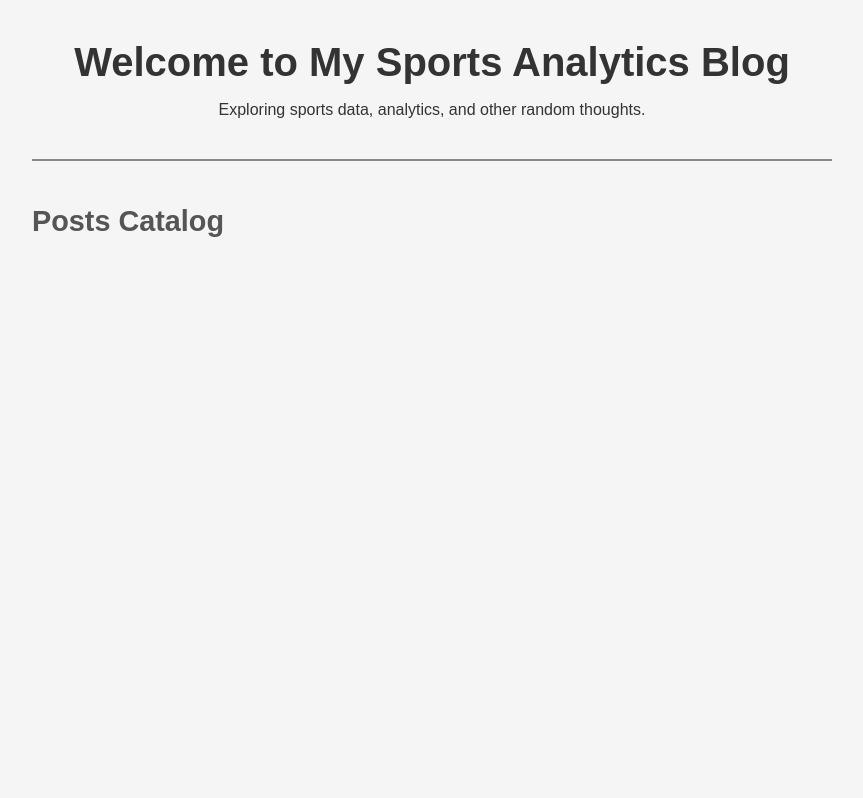
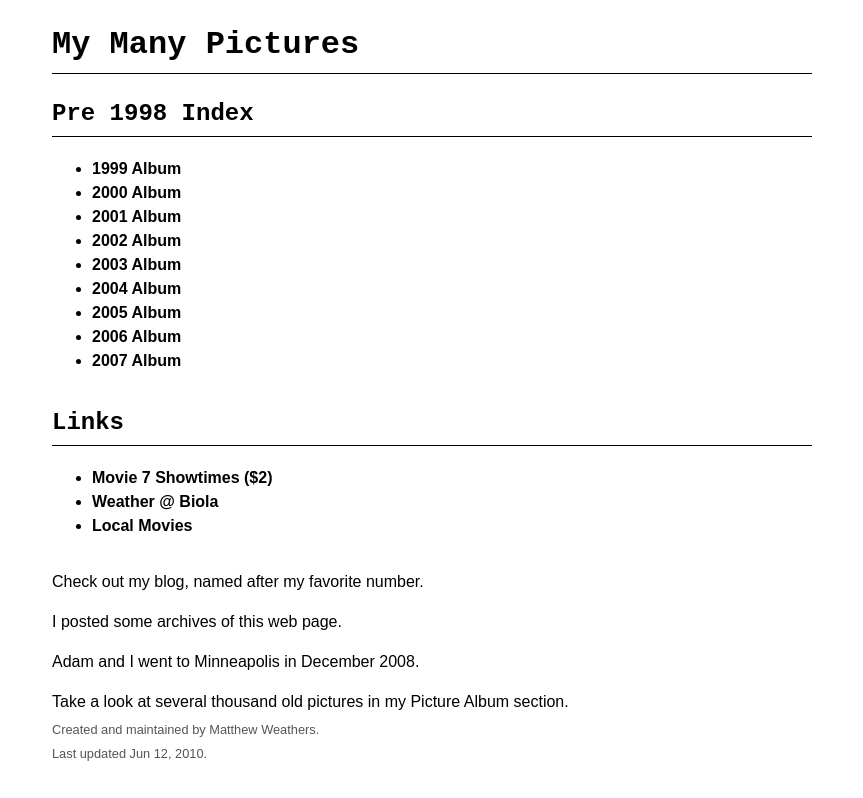
Before and after one commit to jack-ferrence/jack-ferrence.github.io, a plain HTML site: page index.html in a window 1280 px wide. Shown: the whole page, without its empty margins (208-1071 px from the left). Drawn offline with Linux system fonts and the light colour scheme.

Commit message:
Revise index.html for blog title and layout

```diff
--- a/index.html
+++ b/index.html
@@ -2,53 +2,77 @@
 <html lang="en">
 <head>
   <meta charset="UTF-8" />
-  <meta name="viewport" content="width=device-width, initial-scale=1.0"/>
-  <title>Welcome to My Sports Analytics Blog</title>
+  <meta name="viewport" content="width=device-width, initial-scale=1" />
+  <title>My Many Pictures - Classic Blog Style</title>
   <style>
     body {
-      font-family: Arial, sans-serif;
-      margin: 40px;
-      background-color: #f5f5f5;
-      color: #333;
-      max-width: 800px;
-      margin-left: auto;
-      margin-right: auto;
+      background-color: white;
+      color: black;
+      font-family: "Arial", sans-serif;
+      margin: 20px auto;
+      max-width: 760px;
+      line-height: 1.5;
     }
-    header {
-      text-align: center;
-      margin-bottom: 40px;
+    h1, h2 {
+      font-family: "Courier New", Courier, monospace;
+      border-bottom: 1px solid black;
+      padding-bottom: 4px;
     }
-    h1 {
-      font-size: 2.5em;
-      margin-bottom: 10px;
+    a {
+      color: black;
+      text-decoration: none;
+      font-weight: bold;
     }
-    #catalog {
-      border-top: 2px solid #888;
-      padding-top: 20px;
+    a:hover {
+      text-decoration: underline;
     }
-    #catalog h2 {
-      font-size: 1.8em;
+    .index-section {
+      margin-bottom: 2em;
+    }
+    pre {
+      background-color: #eee;
+      padding: 8px;
+      overflow-x: auto;
+    }
+    .small-note {
+      font-size: 0.8em;
       color: #555;
-    }
-    /* Placeholder style for catalog items (to come) */
-    .post {
-      margin-bottom: 20px;
-      padding: 10px;
-      background: white;
-      border-radius: 5px;
-      box-shadow: 0 0 5px #aaa;
+      margin-top: -10px;
+      margin-bottom: 15px;
     }
   </style>
 </head>
 <body>
-  <header>
-    <h1>Welcome to My Sports Analytics Blog</h1>
-    <p>Exploring sports data, analytics, and other random thoughts.</p>
-  </header>
-
-  <section id="catalog">
-    <h2>Posts Catalog</h2>
-    <!-- Blog posts will be added here in the future -->
-  </section>
+  <h1>My Many Pictures</h1>
+  <div class="index-section">
+    <h2>Pre 1998 Index</h2>
+    <ul>
+      <li><a href="#">1999 Album</a></li>
+      <li><a href="#">2000 Album</a></li>
+      <li><a href="#">2001 Album</a></li>
+      <li><a href="#">2002 Album</a></li>
+      <li><a href="#">2003 Album</a></li>
+      <li><a href="#">2004 Album</a></li>
+      <li><a href="#">2005 Album</a></li>
+      <li><a href="#">2006 Album</a></li>
+      <li><a href="#">2007 Album</a></li>
+    </ul>
+  </div>
+  <div class="index-section">
+    <h2>Links</h2>
+    <ul>
+      <li><a href="#">Movie 7 Showtimes ($2)</a></li>
+      <li><a href="#">Weather @ Biola</a></li>
+      <li><a href="#">Local Movies</a></li>
+    </ul>
+  </div>
+  <div class="index-section">
+    <p>Check out my blog, named after my favorite number.</p>
+    <p>I posted some archives of this web page.</p>
+    <p>Adam and I went to Minneapolis in December 2008.</p>
+    <p>Take a look at several thousand old pictures in my Picture Album section.</p>
+    <p class="small-note">Created and maintained by Matthew Weathers.</p>
+    <p class="small-note">Last updated Jun 12, 2010.</p>
+  </div>
 </body>
 </html>
```
